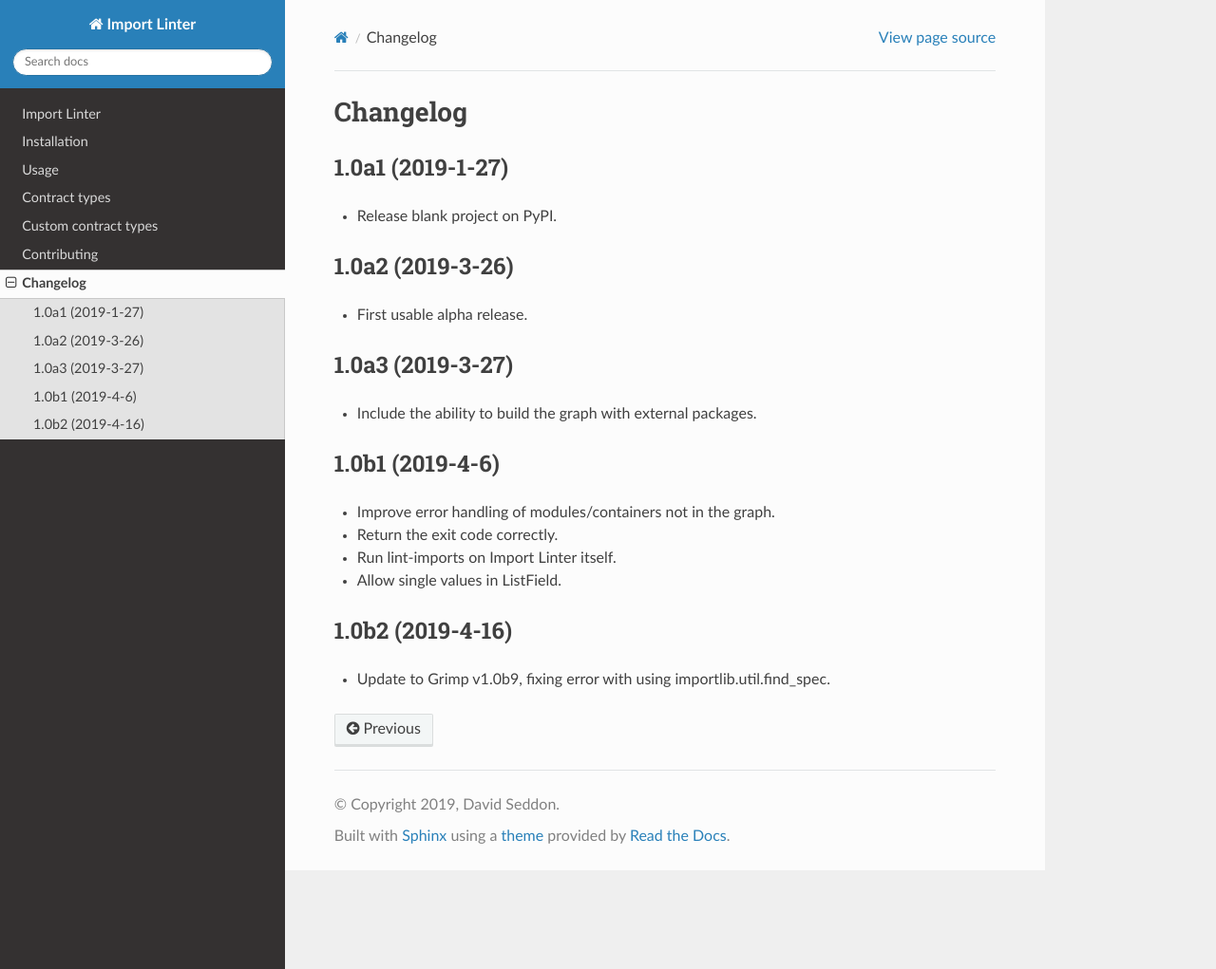
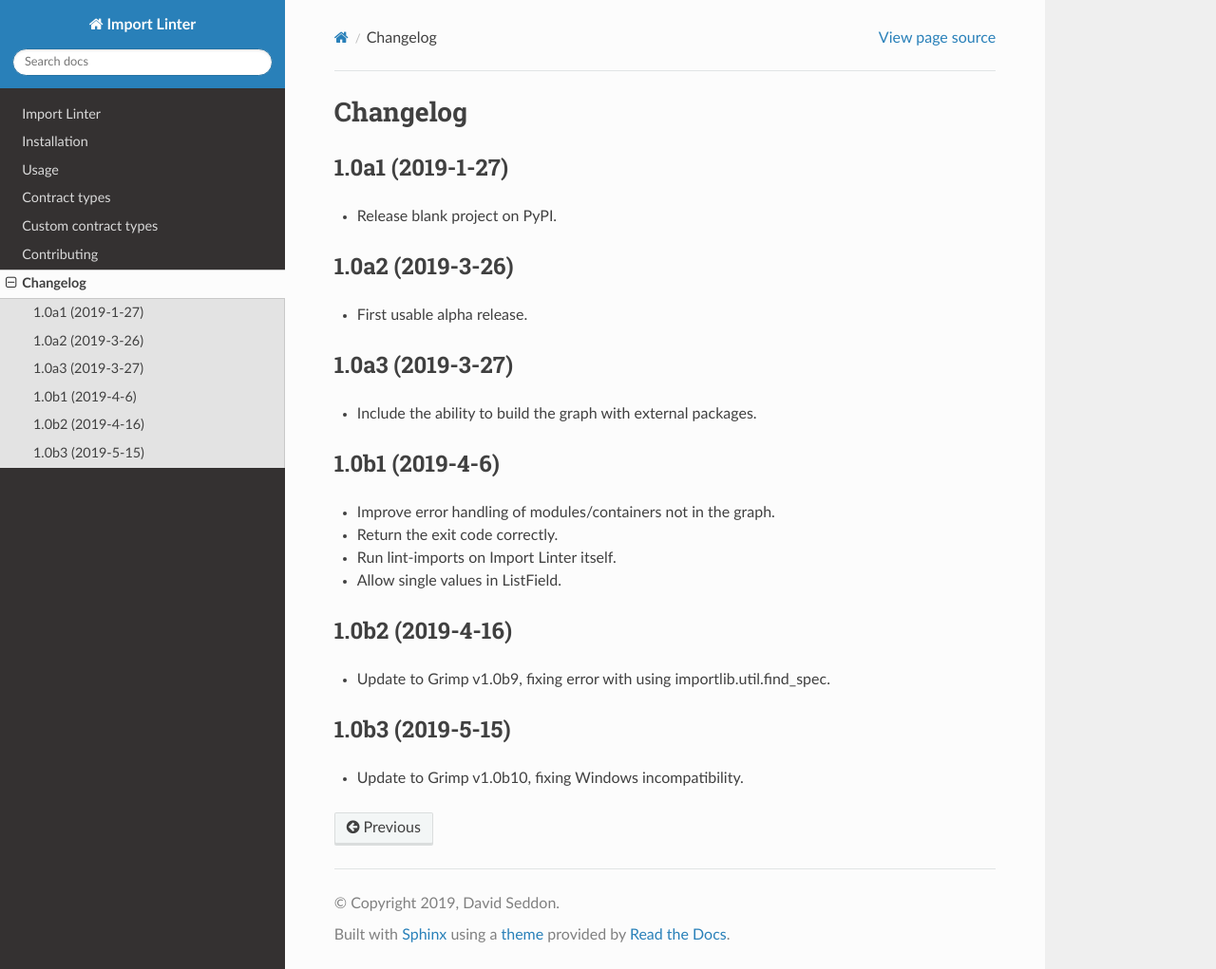
Before and after one commit to seddonym/import-linter, a Sphinx documentation site: the page built from docs/changelog.rst, in a window 1280 px wide and 1021 px high. Shown: the whole window at 95% size. Built offline with Sphinx 7.4.7 and the Read the Docs theme 2.0.0, drawn with Linux system fonts in a browser that asks for light colours.

Commit message:
Release v1.0b3

```diff
--- a/CHANGELOG.rst
+++ b/CHANGELOG.rst
@@ -32,3 +32,9 @@ Changelog
 -----------------
 
 * Update to Grimp v1.0b9, fixing error with using importlib.util.find_spec.
+
+
+1.0b3 (2019-5-15)
+-----------------
+
+* Update to Grimp v1.0b10, fixing Windows incompatibility.
--- a/docs/conf.py
+++ b/docs/conf.py
@@ -26,7 +26,7 @@ author = 'David Seddon'
 # The short X.Y version
 version = ''
 # The full version, including alpha/beta/rc tags
-release = '1.0b2'
+release = '1.0b3'
 
 
 # -- General configuration ---------------------------------------------------
--- a/setup.py
+++ b/setup.py
@@ -21,7 +21,7 @@ def read(*names, **kwargs):
 
 setup(
     name='import-linter',
-    version='1.0b2',
+    version='1.0b3',
     license='BSD 2-Clause License',
     description="Enforces rules for the internal and external imports within your Python project.",
     long_description=read('README.rst'),
@@ -53,7 +53,7 @@ setup(
     ],
     install_requires=[
         'click>=6,<8',
-        'grimp==1.0b9',
+        'grimp==1.0b10',
     ],
     entry_points={
         'console_scripts': [
--- a/src/importlinter/__init__.py
+++ b/src/importlinter/__init__.py
@@ -1,4 +1,4 @@
-__version__ = '1.0b2'
+__version__ = '1.0b3'
 
 from .domain.contract import Contract, ContractCheck  # noqa
 from .domain import fields  # noqa
```
